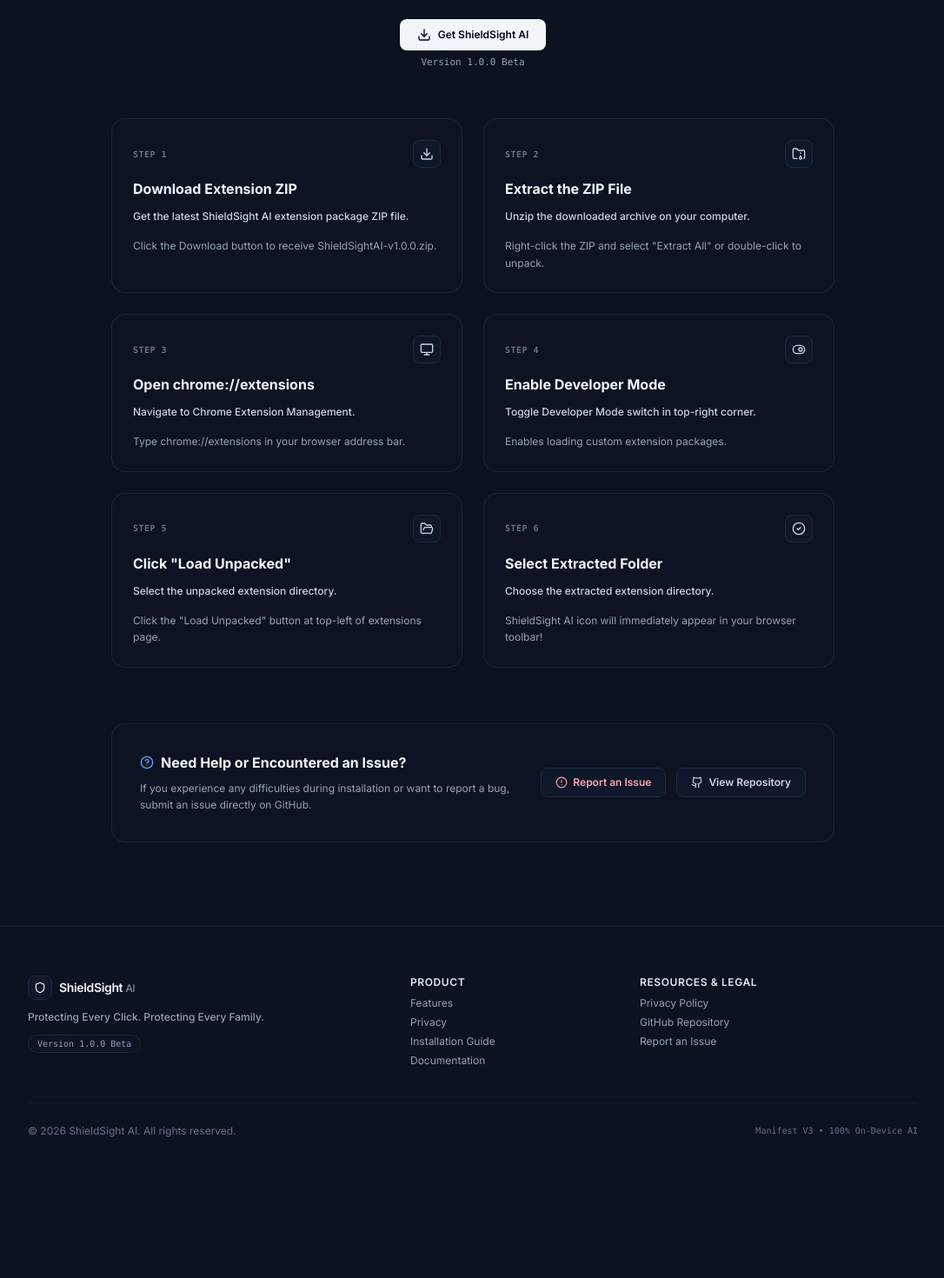
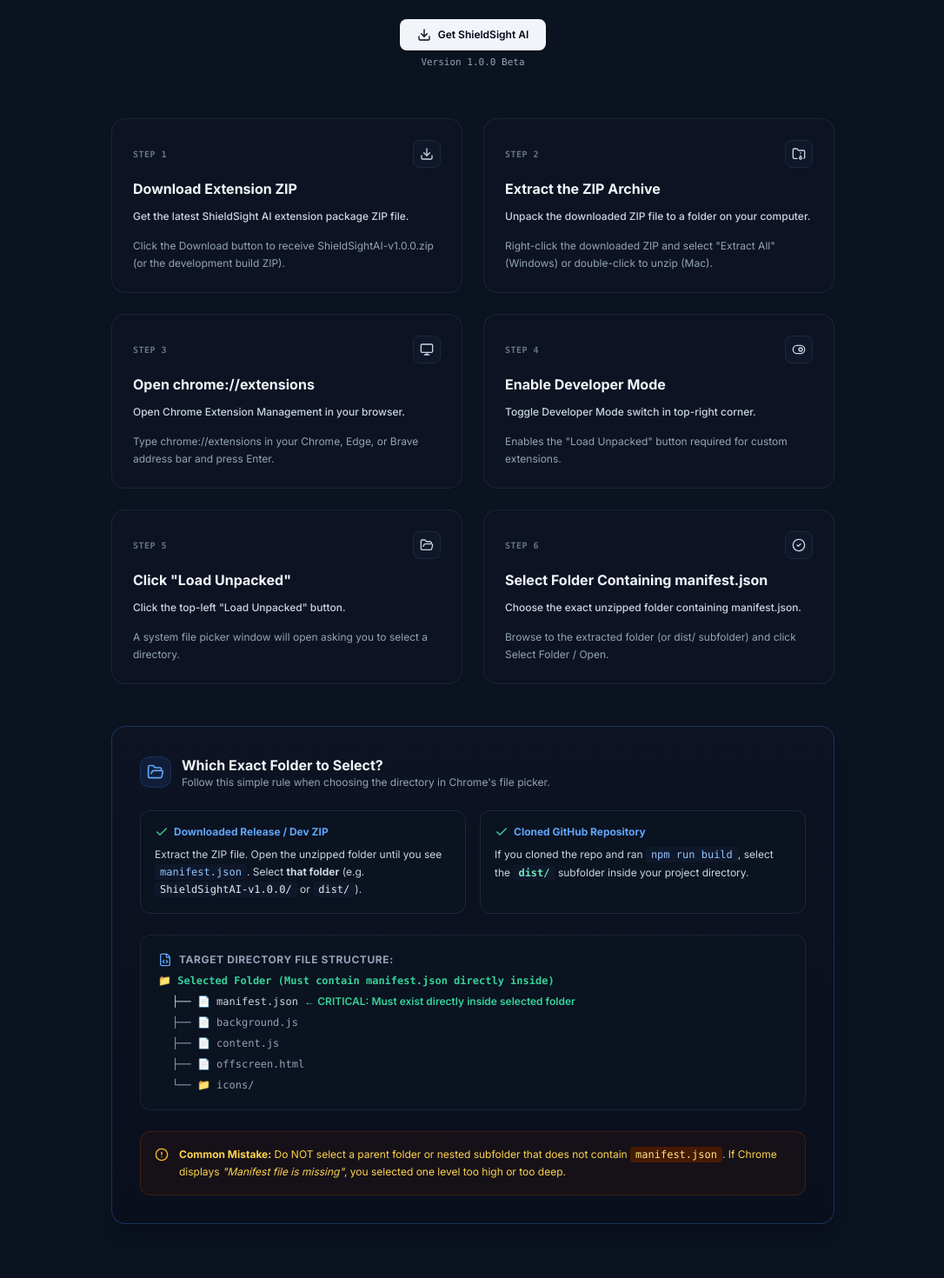
Before and after one commit to harshit-911/ShieldSight.ai, a Next.js app in the folder website/: page /install in a window 1280 px wide. Shown: the part 300-1770 px from the top of the page at 87% size, without its empty margins (96-1182 px from the left). Before the commit the page ends 1649 px from the top, so only its background shows below. Built offline with nearby package versions, Linux system fonts and the light colour scheme; no server answers.

Commit message:
docs: expand install guide page with explicit folder selection rules, file tree diagram, and common mistake callouts

```diff
--- a/website/app/install/page.tsx
+++ b/website/app/install/page.tsx
@@ -1,8 +1,7 @@
 import { Navbar } from '../../components/Navbar';
 import { Footer } from '../../components/Footer';
 import { DownloadButton } from '../../components/DownloadButton';
-import { Download, FolderArchive, Monitor, ToggleRight, FolderOpen, CheckCircle2, AlertCircle, Github, HelpCircle } from 'lucide-react';
-import Link from 'next/link';
+import { Download, FolderArchive, Monitor, ToggleRight, FolderOpen, CheckCircle2, AlertCircle, Github, HelpCircle, FileCode, Check } from 'lucide-react';
 
 export const metadata = {
   title: 'Installation Guide — ShieldSight AI',
@@ -16,42 +15,42 @@
       title: 'Download Extension ZIP',
       icon: Download,
       description: 'Get the latest ShieldSight AI extension package ZIP file.',
-      detail: 'Click the Download button to receive ShieldSightAI-v1.0.0.zip.',
+      detail: 'Click the Download button to receive ShieldSightAI-v1.0.0.zip (or the development build ZIP).',
     },
     {
       step: 'Step 2',
-      title: 'Extract the ZIP File',
+      title: 'Extract the ZIP Archive',
       icon: FolderArchive,
-      description: 'Unzip the downloaded archive on your computer.',
-      detail: 'Right-click the ZIP and select "Extract All" or double-click to unpack.',
+      description: 'Unpack the downloaded ZIP file to a folder on your computer.',
+      detail: 'Right-click the downloaded ZIP and select "Extract All" (Windows) or double-click to unzip (Mac).',
     },
     {
       step: 'Step 3',
       title: 'Open chrome://extensions',
       icon: Monitor,
-      description: 'Navigate to Chrome Extension Management.',
-      detail: 'Type chrome://extensions in your browser address bar.',
+      description: 'Open Chrome Extension Management in your browser.',
+      detail: 'Type chrome://extensions in your Chrome, Edge, or Brave address bar and press Enter.',
     },
     {
       step: 'Step 4',
       title: 'Enable Developer Mode',
       icon: ToggleRight,
       description: 'Toggle Developer Mode switch in top-right corner.',
-      detail: 'Enables loading custom extension packages.',
+      detail: 'Enables the "Load Unpacked" button required for custom extensions.',
     },
     {
       step: 'Step 5',
       title: 'Click "Load Unpacked"',
       icon: FolderOpen,
-      description: 'Select the unpacked extension directory.',
-      detail: 'Click the "Load Unpacked" button at top-left of extensions page.',
+      description: 'Click the top-left "Load Unpacked" button.',
+      detail: 'A system file picker window will open asking you to select a directory.',
     },
     {
       step: 'Step 6',
-      title: 'Select Extracted Folder',
+      title: 'Select Folder Containing manifest.json',
       icon: CheckCircle2,
-      description: 'Choose the extracted extension directory.',
-      detail: 'ShieldSight AI icon will immediately appear in your browser toolbar!',
+      description: 'Choose the exact unzipped folder containing manifest.json.',
+      detail: 'Browse to the extracted folder (or dist/ subfolder) and click Select Folder / Open.',
     },
   ];
 
@@ -80,13 +79,13 @@
         </div>
 
         {/* 6-Step Visual Grid */}
-        <div className="grid grid-cols-1 md:grid-cols-2 gap-6 mb-16">
-          {steps.map((item, index) => {
+        <div className="grid grid-cols-1 md:grid-cols-2 gap-6 mb-12">
+          {steps.map((item) => {
             const Icon = item.icon;
             return (
               <div
                 key={item.step}
-                className="p-6 rounded-2xl bg-[#0D1322] border border-slate-800/80 space-y-3 relative overflow-hidden"
+                className="p-6 rounded-2xl bg-[#0D1322] border border-slate-800/80 space-y-3 relative overflow-hidden text-left"
               >
                 <div className="flex items-center justify-between">
                   <span className="text-[10px] font-mono text-slate-500 font-bold uppercase tracking-wider">
@@ -109,6 +108,69 @@
               </div>
             );
           })}
+        </div>
+
+        {/* CRITICAL FOLDER SELECTION SPECIFICATION CALLOUT */}
+        <div className="p-8 rounded-2xl bg-gradient-to-b from-[#0D1322] to-[#0A0F1D] border border-blue-500/30 mb-16 text-left space-y-6 shadow-xl">
+          <div className="flex items-center gap-3">
+            <div className="w-9 h-9 rounded-xl bg-blue-500/10 border border-blue-500/20 flex items-center justify-center text-blue-400">
+              <FolderOpen className="w-5 h-5" />
+            </div>
+            <div>
+              <h2 className="text-base font-bold text-slate-100">
+                Which Exact Folder to Select?
+              </h2>
+              <p className="text-xs text-slate-400">
+                Follow this simple rule when choosing the directory in Chrome's file picker.
+              </p>
+            </div>
+          </div>
+
+          <div className="grid grid-cols-1 md:grid-cols-2 gap-4 text-xs">
+            {/* Scenario A: Release / Dev ZIP */}
+            <div className="p-4 rounded-xl bg-[#0B1220] border border-slate-800 space-y-2">
+              <div className="font-bold text-blue-400 flex items-center gap-1.5">
+                <Check className="w-4 h-4 text-emerald-400" />
+                <span>Downloaded Release / Dev ZIP</span>
+              </div>
+              <p className="text-slate-300 leading-relaxed">
+                Extract the ZIP file. Open the unzipped folder until you see <code className="bg-slate-900 px-1.5 py-0.5 rounded text-blue-300 font-mono">manifest.json</code>. Select <strong>that folder</strong> (e.g. <code className="bg-slate-900 px-1.5 py-0.5 rounded text-slate-200 font-mono">ShieldSightAI-v1.0.0/</code> or <code className="bg-slate-900 px-1.5 py-0.5 rounded text-slate-200 font-mono">dist/</code>).
+              </p>
+            </div>
+
+            {/* Scenario B: Building from Source */}
+            <div className="p-4 rounded-xl bg-[#0B1220] border border-slate-800 space-y-2">
+              <div className="font-bold text-blue-400 flex items-center gap-1.5">
+                <Check className="w-4 h-4 text-emerald-400" />
+                <span>Cloned GitHub Repository</span>
+              </div>
+              <p className="text-slate-300 leading-relaxed">
+                If you cloned the repo and ran <code className="bg-slate-900 px-1.5 py-0.5 rounded text-blue-300 font-mono">npm run build</code>, select the <strong><code className="bg-slate-900 px-1.5 py-0.5 rounded text-emerald-300 font-mono font-bold">dist/</code></strong> subfolder inside your project directory.
+              </p>
+            </div>
+          </div>
+
+          {/* Directory File Structure Diagram */}
+          <div className="p-5 rounded-xl bg-[#0B1220] border border-slate-800/80 font-mono text-xs text-slate-300 space-y-2">
+            <div className="text-slate-400 font-sans font-bold text-xs uppercase tracking-wider mb-2 flex items-center gap-2">
+              <FileCode className="w-4 h-4 text-blue-400" />
+              Target Directory File Structure:
+            </div>
+            <div className="text-emerald-400 font-bold">📁 Selected Folder (Must contain manifest.json directly inside)</div>
+            <div className="pl-4 text-slate-300">├── 📄 manifest.json  <span className="text-emerald-400 font-sans font-semibold">← CRITICAL: Must exist directly inside selected folder</span></div>
+            <div className="pl-4 text-slate-400">├── 📄 background.js</div>
+            <div className="pl-4 text-slate-400">├── 📄 content.js</div>
+            <div className="pl-4 text-slate-400">├── 📄 offscreen.html</div>
+            <div className="pl-4 text-slate-400">└── 📁 icons/</div>
+          </div>
+
+          {/* Common Mistake Callout */}
+          <div className="p-4 rounded-xl bg-amber-950/20 border border-amber-900/40 text-xs text-amber-300 leading-relaxed flex items-start gap-3">
+            <AlertCircle className="w-4 h-4 text-amber-400 shrink-0 mt-0.5" />
+            <div>
+              <strong>Common Mistake:</strong> Do NOT select a parent folder or nested subfolder that does not contain <code className="bg-amber-950 px-1.5 py-0.5 rounded font-mono text-amber-200">manifest.json</code>. If Chrome displays <em>"Manifest file is missing"</em>, you selected one level too high or too deep.
+            </div>
+          </div>
         </div>
 
         {/* Troubleshooting & Issue Support */}
```
